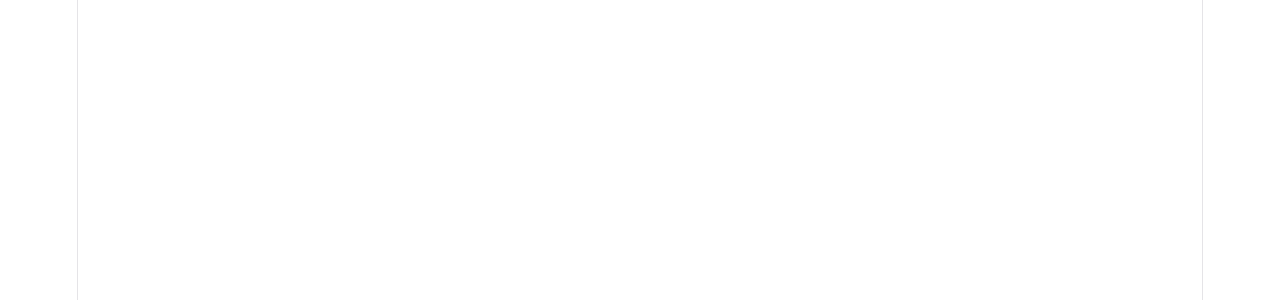
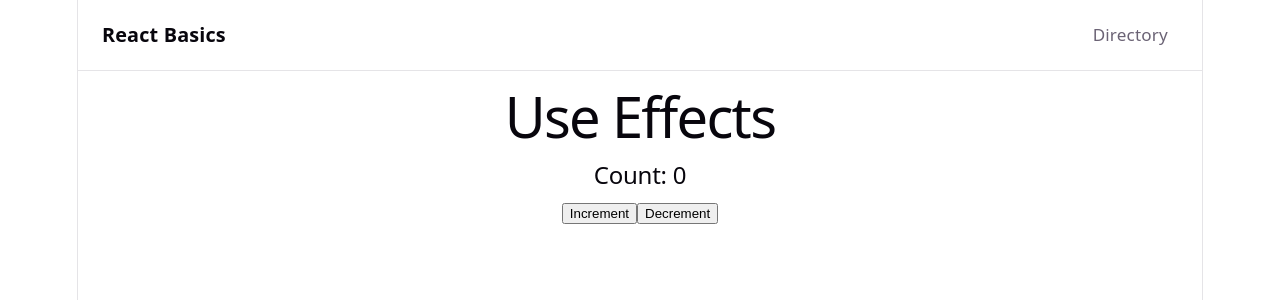
Before and after one commit to l0r3nc335/react-basics, a React (Vite) app: page /use-effect in a window 1280 px wide. Before the commit this address had no page. Shown: the top 300 px of the page. Built offline with nearby package versions, Linux system fonts and the light colour scheme.

Commit message:
useEffect

```diff
--- a/src/App.tsx
+++ b/src/App.tsx
@@ -4,6 +4,7 @@
 import DirectoryPage from './pages/Directory'
 import HomePage from './pages/Home'
 import UseStatePage from './pages/UseState/UseStatePage'
+import UseEffectPage from './pages/UseEffect/UseEffectPage'
 
 export default function App() {
   return (
@@ -14,6 +15,7 @@
           <Route path="home" element={<HomePage />} />
           <Route path="about" element={<AboutPage />} />
           <Route path="use-state" element={<UseStatePage />} />
+          <Route path="use-effect" element={<UseEffectPage />} />
         </Route>
       </Routes>
     </BrowserRouter>
--- /dev/null
+++ b/src/pages/UseEffect/UseEffectPage.css
@@ -0,0 +1,3 @@
+.use-state-page {
+  min-height: 100%;
+}
--- /dev/null
+++ b/src/pages/UseEffect/UseEffectPage.tsx
@@ -0,0 +1,27 @@
+import './UseEffectPage.css'
+import {useState, useEffect} from 'react';
+
+interface DemoProps {}
+
+export default function UseEffect({}: DemoProps) {
+
+  const [count, setCount] = useState(0);
+
+  useEffect(() => {
+    // Code to run
+    console.log("The count is: ", count)
+
+    // Optional return Function or Cleanup function
+    return () => {
+      console.log("Cleaning up...")
+    }
+  }, [count]); // Dependency Array
+
+  return <main className="use-state-page">
+    <h1>Use Effects</h1>
+
+    <h2>Count: {count}</h2>
+    <button onClick={() => setCount(count + 1)}>Increment</button>
+    <button onClick={() => setCount(count - 1)}>Decrement</button>
+  </main>
+}
--- a/src/routes/pages.ts
+++ b/src/routes/pages.ts
@@ -20,4 +20,9 @@
     title: 'Use State',
     description: 'Learn and practice React useState.',
   },
+  {
+    path: '/use-effect',
+    title: 'Use Effect',
+    description: 'Learn and practice React useEffect.',
+  },
 ]
```
